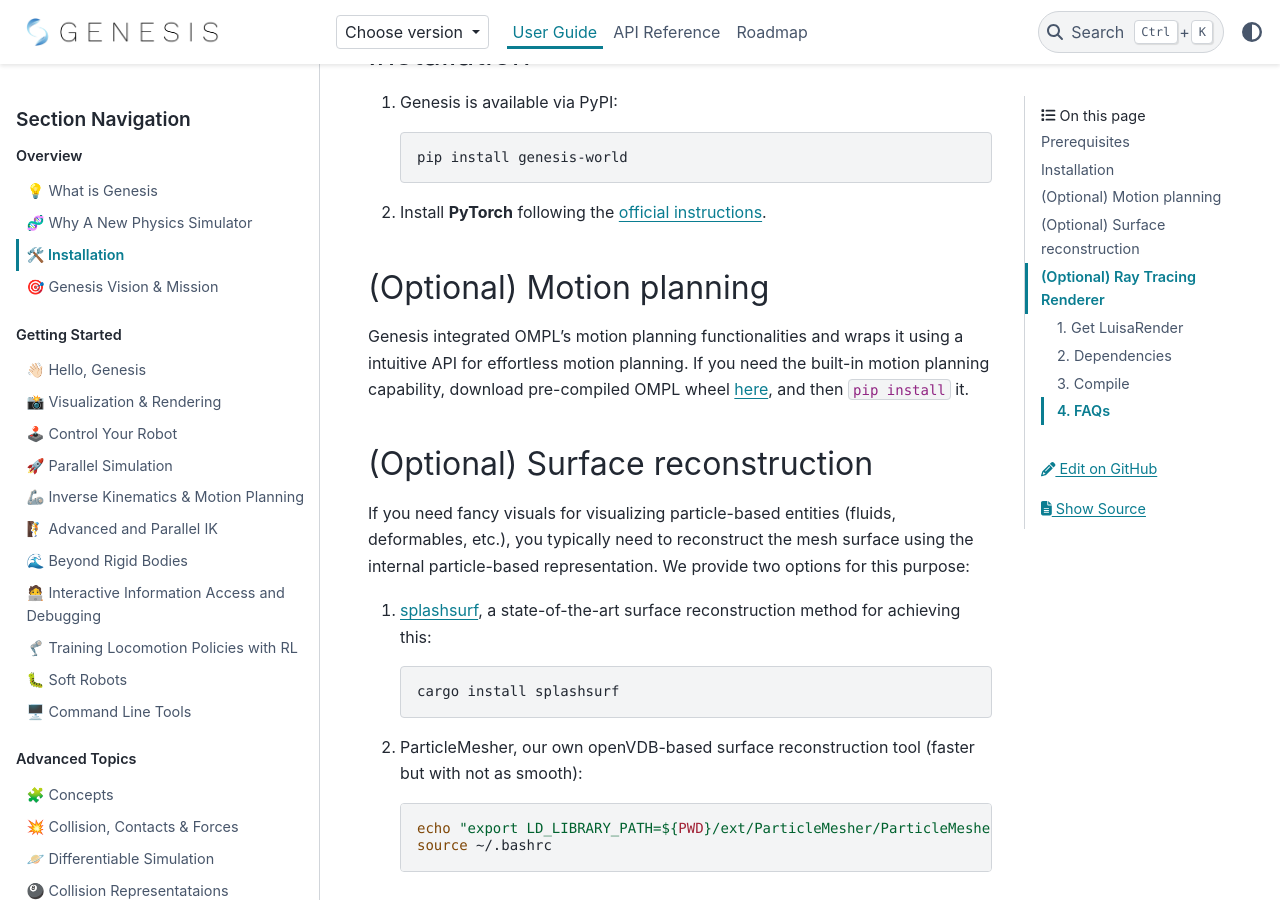
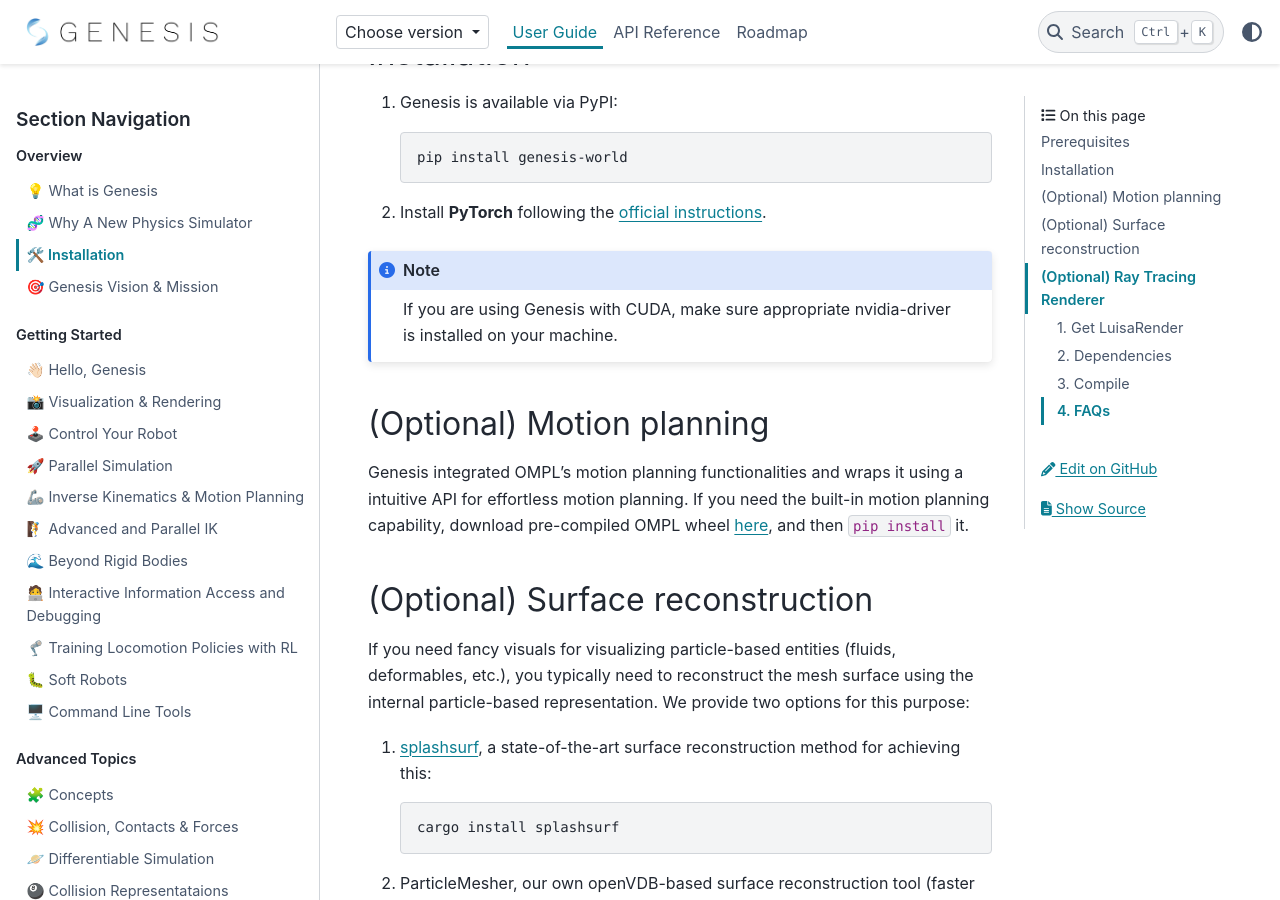
Before and after one commit to kyudongkim/genesis-doc, a Sphinx documentation site: the page built from source/user_guide/overview/installation.md, in a window 1280 px wide and 900 px high, scrolled down 1032 px. Built offline with Sphinx 7.4.7 and the PyData theme 0.15.4, drawn with Linux system fonts in a browser that asks for light colours; the version number could not be read and is left out.

Commit message:
update installation note

````diff
--- a/source/user_guide/overview/installation.md
+++ b/source/user_guide/overview/installation.md
@@ -29,6 +29,10 @@ Supported features on various systems are as follows:
     ```
 
 2. Install **PyTorch** following the [official instructions](https://pytorch.org/get-started/locally/).
+
+:::{note}
+If you are using Genesis with CUDA, make sure appropriate nvidia-driver is installed on your machine.
+:::
 
 
 ## (Optional) Motion planning
````
